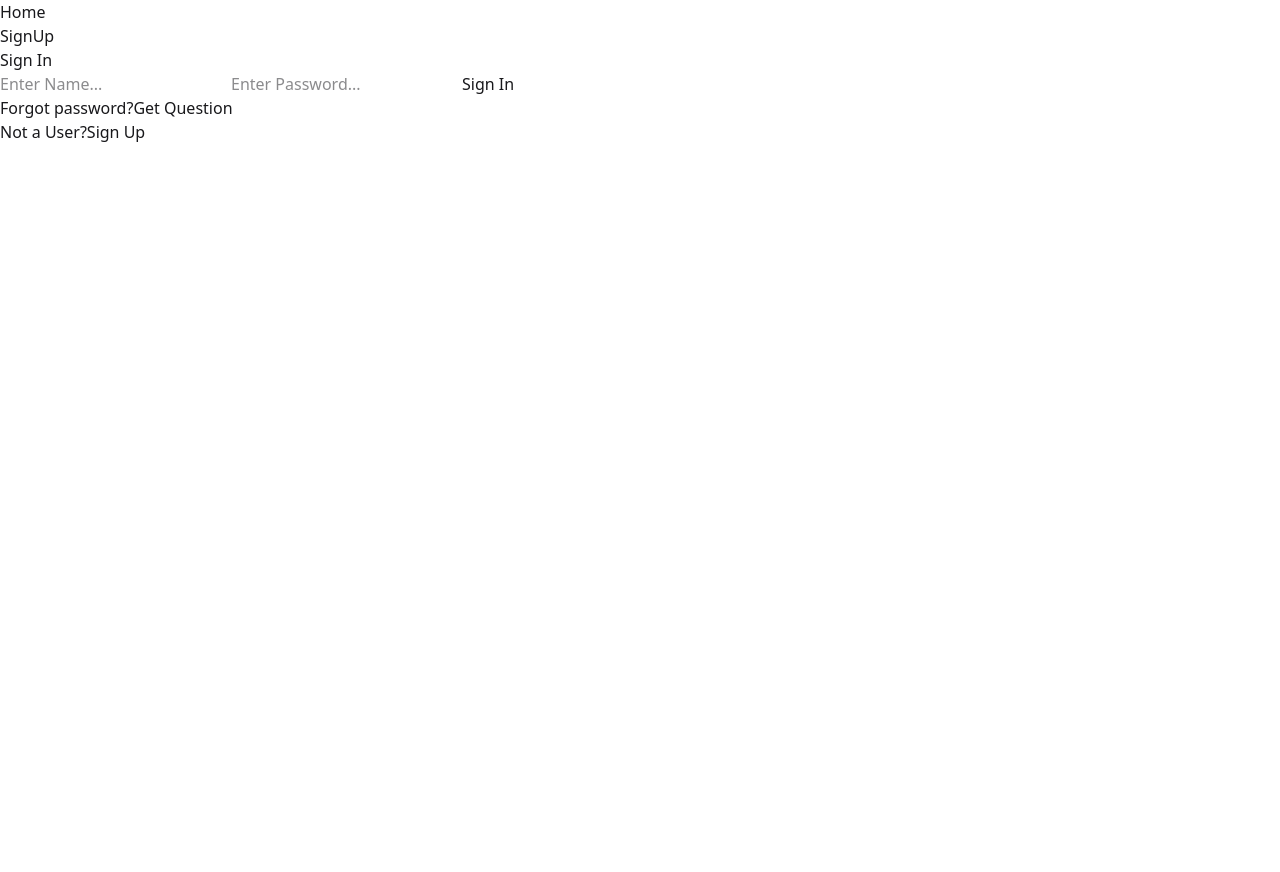
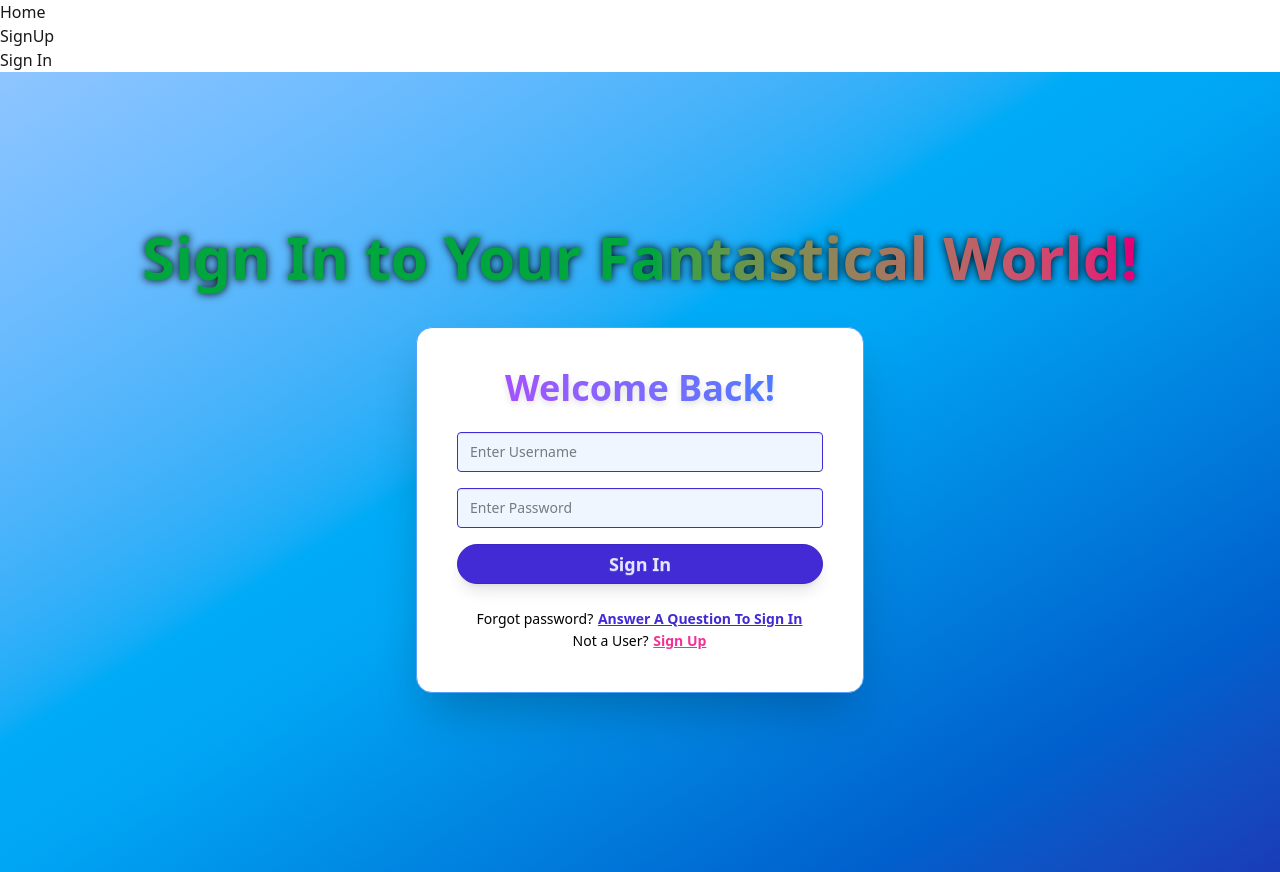
Before and after one commit to geiselleholt/fantasticalpets, a React (Vite) app: page /signIn in a window 1280 px wide. Before the commit the page ends 800 px from the top, so only its background shows below. Built offline with nearby package versions, Linux system fonts and the light colour scheme.

Commit message:
signInForm css done, added spin to home page

```diff
--- a/src/components/SignInForm.jsx
+++ b/src/components/SignInForm.jsx
@@ -26,36 +26,57 @@ export default function SignInForm() {
 
     try {
       await signIn(formData);
-
       nav("/create");
     } catch (err) {
       alert(err.message);
-      console.error(err);
+      console.error("Sign In Error:", err);
       setIsLoading(false);
       return;
     }
   }
 
   return (
-    <>
-      <form onSubmit={handleSubmit}>
+    <div className="min-h-screen flex flex-col items-center justify-center p-4 bg-gradient-to-br from-blue-300 via-sky-500 to-blue-800 text-white font-inter">
+      <h1
+        className="text-5xl md:text-6xl font-extrabold mb-8 leading-tight text-center
+                     bg-gradient-to-r from-green-600 via-blue-400 via-green-600 to-pink-600 bg-clip-text text-transparent
+                     drop-shadow-[0_0_3px_rgb(0,0,0)] md:drop-shadow-[0_0_4px_rgb(0,0,0)]"
+      >
+        Sign In to Your Fantastical World!
+      </h1>
+
+      <div className="card bg-white bg-opacity-10 p-6 md:p-10 rounded-2xl shadow-2xl backdrop-blur-sm max-w-md w-full mb-8 border border-blue-400">
+        <h2
+          className="text-3xl md:text-4xl font-bold mb-6 text-center drop-shadow-md
+                       bg-gradient-to-r from-purple-500 to-blue-500 bg-clip-text text-transparent"
+        >
+          Welcome Back!
+        </h2>
+
+        <form onSubmit={handleSubmit} className="flex flex-col gap-4">
           <input
             onChange={handleChange}
             value={formData.userName}
             type="text"
             name="userName"
-          placeholder="Enter Name..."
+            placeholder="Enter Username"
             disabled={isLoading}
+            className="input input-bordered input-primary w-full bg-blue-50 text-black"
           />
           <input
             onChange={handleChange}
             value={formData.password}
             type="text"
             name="password"
-          placeholder="Enter Password..."
+            placeholder="Enter Password"
             disabled={isLoading}
+            className="input input-bordered input-primary w-full bg-blue-50 text-black"
           />
-        <button type="submit" disabled={isLoading}>
+          <button
+            type="submit"
+            disabled={isLoading}
+            className="btn btn-primary w-full text-lg py-3 rounded-full shadow-lg transform transition-transform duration-200 hover:scale-105 focus:outline-none focus:ring-4 focus:ring-primary active:bg-primary-focus"
+          >
             {isLoading ? (
               <div>
                 <img
@@ -69,21 +90,32 @@ export default function SignInForm() {
             )}
           </button>
         </form>
-      <p>
-        Forgot password?
-        <button onClick={() => setForgotPassword(true)}>Get Question</button>
+
+        <p className="text-sm text-black mt-6 text-center">
+          Forgot password?{" "}
+          <button
+            onClick={() => setForgotPassword(true)}
+            disabled={isLoading}
+            className="btn btn-link text-primary p-0 min-h-0 h-auto align-baseline"
+          >
+            Answer A Question To Sign In
+          </button>
         </p>
-      <p>
-        Not a User?
+        <p className="text-sm text-black text-center">
+          Not a User?{" "}
           <button
             onClick={() => {
               nav("/signUp");
             }}
+            disabled={isLoading}
+            className="btn btn-link text-secondary p-0 min-h-0 h-auto align-baseline"
           >
             Sign Up
           </button>
         </p>
+      </div>
+
       {forgotPassword && <ForgotPasswordForm />}
-    </>
+    </div>
   );
 }
--- a/src/index.css
+++ b/src/index.css
@@ -1,2 +1,15 @@
 @import "tailwindcss";
 @plugin "daisyui";
+
+@keyframes spin-slow {
+  from {
+    transform: rotateY(0deg);
+  }
+  to {
+    transform: rotateY(360deg);
+  }
+}
+
+.animate-spin-slow {
+  animation: spin-slow 20s linear infinite;
+}
--- a/src/pages/HomePage.jsx
+++ b/src/pages/HomePage.jsx
@@ -8,29 +8,32 @@ export default function HomePage() {
       <div className="text-center mb-12 max-w-6xl w-full">
         <h1
           className="text-5xl md:text-6xl font-extrabold mb-4 leading-tight
-                       bg-gradient-to-r from-pink-700 via-blue-400 via-green-400 to-purple-500 bg-clip-text text-transparent
+                       bg-gradient-to-r from-blue-100 via-yellow-400 via-accent-500 to-pink-500 bg-clip-text text-transparent
                        drop-shadow-[0_0_3px_rgb(0,0,0)] md:drop-shadow-[0_0_4px_rgb(0,0,0)]"
         >
-          Welcome to the World of <br /> Fantastical Pets!{" "}
+          Welcome to the World of <br /> Fantastical Pets!
         </h1>
-        <p className="text-3xl md:text-4xl opacity-90 text-purple-700">
-          Where your imagination creates the most amazing creatures...{" "}
+        {/* <p className="text-3xl md:text-2xl opacity-90 text-purple-700">
+          Where your imagination creates the most amazing creatures...
+        </p> */}
+        <p className="text-3xl md:text-3xl opacity-90 text-purple-700 animate-spin-slow">
+          Where your imagination creates the most amazing creatures...
         </p>
       </div>
       <div className="card bg-white bg-opacity-10 p-6 md:p-10 rounded-2xl shadow-2xl backdrop-blur-sm max-w-5xl w-full mb-12 border border-blue-400">
         <h2
           className="text-3xl md:text-4xl font-bold mb-4 drop-shadow-md text-center
-                         bg-gradient-to-r from-pink-500 to-blue-500 bg-clip-text text-transparent"
+                         bg-gradient-to-r from-blue-500 to-blue-600 bg-clip-text text-transparent"
         >
           Unleash Your Creativity
         </h2>
-        <p className="text-lg md:text-xl mb-8 text-center">
+        <p className="text-lg md:text-xl mb-8 text-center text-accent">
           Choose 2 animals and combine them into one adorable creature like
           this:
         </p>
 
-        <section className="flex flex-wrap justify-center gap-8 mb-8">
-          <div className="card compact bg-white bg-opacity-20 rounded-xl shadow-lg border border-blue-300 p-4 flex flex-col items-center">
+        <section className="flex flex-wrap justify-center gap-8 mb-8 ">
+          <div className="card compact bg-yellow-100 bg-opacity-20 rounded-xl shadow-xxlg border border-blue-300 p-4 flex flex-col items-center">
             <section className="flex mb-4">
               <img
                 src="https://images.deepai.org/art-image/94e1fea3887b49fd8518af6e1b41bdee/cartoon-image-of-a-cute-bear-80c20b.jpg"
@@ -56,7 +59,7 @@ export default function HomePage() {
             </p>
           </div>
 
-          <div className="card compact bg-white bg-opacity-20 rounded-xl shadow-lg border border-blue-300 p-4 flex flex-col items-center">
+          <div className="card compact bg-yellow-100 bg-opacity-20 rounded-xl shadow-lg border border-blue-300 p-4 flex flex-col items-center">
             <section className="flex mb-4">
               <img
                 src="https://images.deepai.org/art-image/67f3809664884a6695418a1198ea1974/cartoon-image-of-a-cute-fox.jpg"
@@ -82,7 +85,7 @@ export default function HomePage() {
             </p>
           </div>
 
-          <div className="card compact bg-white bg-opacity-20 rounded-xl shadow-lg border border-blue-300 p-4 flex flex-col items-center">
+          <div className="card compact bg-yellow-100 bg-opacity-20 rounded-xl shadow-lg border border-blue-300 p-4 flex flex-col items-center">
             <section className="flex mb-4">
               <img
                 src="https://images.deepai.org/art-image/5c156fa98ae24a47b773246b0bc49d83/cartoon-image-of-a-cute-lion.jpg"
@@ -115,11 +118,11 @@ export default function HomePage() {
             className="text-3xl md:text-4xl font-bold mb-4 drop-shadow-md text-center
                          bg-gradient-to-r from-purple-500 to-blue-500 bg-clip-text text-transparent"
           >
-            Build Your Dream Collection{" "}
+            Build Your Dream Collection
           </h2>
           <p className="text-lg md:text-xl opacity-90 max-w-md mx-auto text-black">
             Save all your creature creations in your own personal fantastical
-            pet family
+            pet family!
           </p>
         </div>
 
@@ -128,22 +131,29 @@ export default function HomePage() {
             className="text-3xl md:text-4xl font-bold opacity-90 text-center
                          bg-gradient-to-r from-blue-500 to-purple-500 bg-clip-text text-transparent"
           >
-            Make Your Pet Truly Fantastic{" "}
+            Make Your Pet Truly Fantastic
           </h2>
           <p className="text-lg md:text-xl opacity-90 max-w-md mx-auto text-black mt-4 mb-2">
-            What's Its Name? What Amazing Adventures Does It Have? What's Its{" "}
-            Favorite Snack? You Decide!
+            What's its name? What amazing adventures does it have? What's its
+            favorite snack? You Decide!
           </p>
           <p className="text-lg md:text-xl opacity-90 max-w-md mx-auto text-black">
-            Or, If You Like Surprises, Our Magical AI Can Invent A Cute Name And
-            A Silly Description Just For You!
+            If you like surprises, our magical wizard can invent a cute name and
+            silly description for you!
           </p>
         </div>
-      </div>{" "}
+      </div>
+      <h2
+        className="text-3xl md:text-4xl font-bold opacity-90 text-center
+                         text-yellow-500 bg-clip-text text-transparent"
+      >
+        Ready to get started?
+      </h2>
+      <p>~~~~~~~~~~</p>
       <div className="flex flex-col sm:flex-row gap-4">
         <button
           onClick={() => nav("/signUp")}
-          className="btn btn-primary btn-lg px-8 py-3 rounded-full shadow-lg transform transition-transform duration-200 hover:scale-105 focus:outline-none focus:ring-4 focus:ring-primary active:bg-primary-focus"
+          className="btn btn-accent btn-lg px-8 py-3 rounded-full shadow-lg transform transition-transform duration-200 hover:scale-105 focus:outline-none focus:ring-4 focus:ring-primary active:bg-primary-focus"
         >
           Sign Up
         </button>
```
Lines whose indentation alone changed are shown as unchanged.
